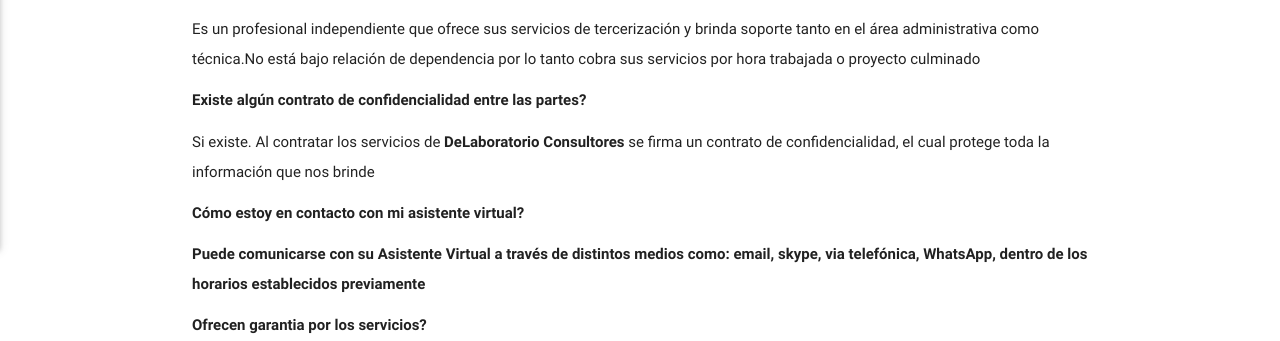
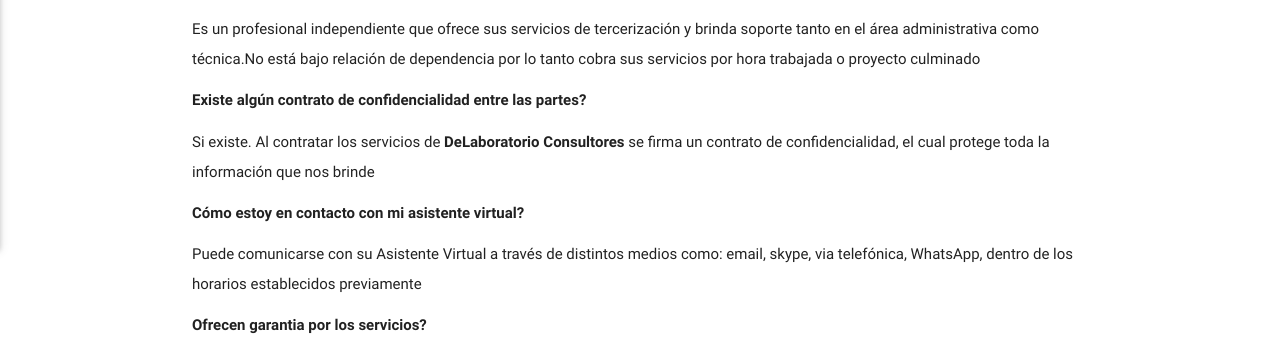
Before and after one commit to johanazapata/johanazapata.github.io, a plain HTML site: page faq.html in a window 1280 px wide. Shown: the part 611-952 px from the top of the page. Drawn offline with nearby package versions, Linux system fonts and the light colour scheme.

Commit message:
Update faq.html

```diff
--- a/faq.html
+++ b/faq.html
@@ -58,12 +58,10 @@
 						<p> Es un profesional independiente que ofrece sus servicios de tercerización y brinda soporte tanto en el área administrativa como técnica.No está bajo relación de dependencia por lo tanto cobra sus servicios por hora trabajada o proyecto culminado</p>
 						<b>Existe algún contrato de confidencialidad entre las partes?</b>
 						<p>Si existe. Al contratar los servicios de <b>DeLaboratorio Consultores</b> se firma un contrato de confidencialidad, el cual protege toda la información que nos brinde</p>
-						<b>Cómo estoy en contacto con mi asistente virtual?<b>
+						<b>Cómo estoy en contacto con mi asistente virtual?</b>
 						<p>Puede comunicarse con su Asistente Virtual a través de distintos medios como: email, skype, via telefónica, WhatsApp, dentro de los horarios establecidos previamente</p>
-							<b>Ofrecen garantia por los servicios?</b>
-							<p>Los servicios de Asistente de Recursos Humanos tienen garantia por búsqueda</p>
-
-
+						<b>Ofrecen garantia por los servicios?</b>
+						<p>Los servicios de Asistente de Recursos Humanos tienen garantia por búsqueda</p>
 
 					</div>
 				</div>
```
